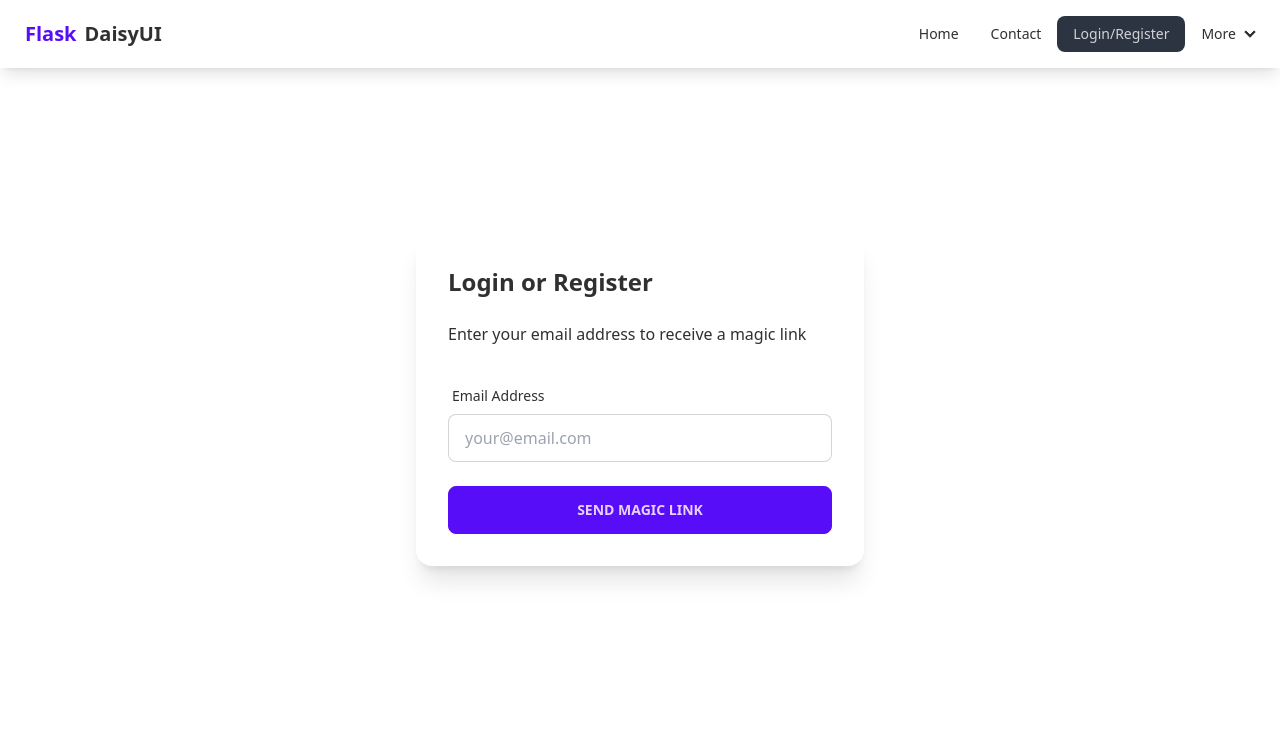
After one commit to rroslan/flask_tailwind_daisyui, a Flask app: page /auth/ in a window 1280 px wide. The commit adds this page. Shown: the top 745 px of the page. Run offline with Flask 3, Linux system fonts and the light colour scheme; style sheets or scripts are compiled from the project's sources.

Commit message:
Complete magic link authentication system
- Added token-based authentication flow
- Fixed password hash column size (migration)
- Improved debug logging with colored output
- Added session management
- Updated navbar with login/logout state
- Created auth templates
- Added auto-user creation in dev mode

```diff
--- a/app/auth/routes.py
+++ b/app/auth/routes.py
@@ -1,57 +1,135 @@
 from datetime import datetime, timedelta
-from flask import Blueprint, request, jsonify, url_for, redirect, flash
+from flask import Blueprint, request, jsonify, url_for, redirect, flash, current_app, render_template, session
 from flask_login import login_user, logout_user, current_user
-from werkzeug.security import check_password_hash
+# Removed werkzeug import as check_password_hash is not used here
 from app import db
 from app.models import User, AuthToken
 from app.email import send_email
+# Consider adding an email validation utility if you have one
+# from app.utils import is_valid_email
 
 bp = Blueprint('auth', __name__, url_prefix='/auth')
 
-@bp.route('/request-link', methods=['POST'])
-def request_link():
-    """Handle magic link requests by email"""
-    email = request.form.get('email')
-    user = User.query.filter_by(email=email).first()
+# Updated auth route with better debug messages
+@bp.route('/', methods=['GET', 'POST'])
+def auth():
+    """Handle both GET and POST requests for authentication"""
+    if current_user.is_authenticated:
+        return redirect(url_for('main.index'))
 
-    if user:
-        token = user.generate_auth_token()
-        login_url = url_for('auth.verify_token', token=token, _external=True)
+    if request.method == 'POST':
+        email = request.form.get('email').strip().lower()
+        debug_header = "\033[1;36m\n=== [AUTH REQUEST] ===\033[0m"  # Bold cyan
+        debug_header += f"\n[{(datetime.now()).strftime('%Y-%m-%d %H:%M:%S')}]"
+        debug_header += f"\nEmail: \033[1;33m{email}\033[0m"  # Bold yellow
+        print(debug_header)
+        print(debug_header)
+        current_app.logger.info(f"AUTH: Received request for email: {email}")
+        if not email or '@' not in email:
+            current_app.logger.warning("AUTH: Invalid email format")
+            flash('Please enter a valid email address', 'error')
+            return redirect(url_for('auth.auth'))
 
-        # In production, this would send a real email
-        print(f"Magic login link for {user.email}: {login_url}")
+        user = User.query.filter_by(email=email).first()
 
-        return jsonify({
-            'message': 'If an account exists with this email, a login link has been sent'
-        }), 200
+        if not user:
+            if current_app.config.get('ENV') == 'development':
+                # Auto-create user in development for testing
+                current_app.logger.info(f"AUTH: Auto-creating user {email}")
+                user = User(email=email, username=email.split('@')[0])
+                user.set_password('testpass')
+                db.session.add(user)
+                db.session.commit()
+            else:
+                flash('This email is not registered. Please sign up first.', 'warning')
+                current_app.logger.info(f"AUTH: Unknown email {email}")
+                return redirect(url_for('auth.auth'))
 
-    return jsonify({
-        'message': 'If an account exists with this email, a login link has been sent'
-    }), 200
+        try:
+            current_app.logger.info(f"AUTH: Generating token for user {user.email}")
+            token = user.generate_auth_token()
+            login_url = url_for('auth.verify_token', token=token, _external=True)
+            debug_msg = "\033[1;32m=== [TOKEN GENERATED] ===\033[0m"  # Bold green
+            debug_msg += f"\nEmail: {user.email}"
+            debug_msg += f"\nToken: \033[1;33m{token[:12]}...\033[0m"  # Bold yellow
+            debug_msg += f"\nLogin URL: {login_url}"
+            debug_msg += "\n\033[1;36m=======================\033[0m\n"
+            print(debug_msg)
+            current_app.logger.info(f"AUTH: Token generated - {token[:8]}...")
+
+            if current_app.config.get('ENV') == 'development':
+                # Show debug info in development
+                print('\n' + '='*60)
+                print(f'DEBUG: Magic login link for {user.email}')
+                print(f'DEBUG: {login_url}')
+                print('='*60 + '\n')
+                flash(f'Development mode: Login link is {login_url}', 'info')
+
+            flash('If this email exists in our system, you will receive a login link', 'success')
+        except Exception as e:
+            current_app.logger.error(f"AUTH ERROR: Token generation failed - {str(e)}")
+            flash('An error occurred. Please try again.', 'error')
+
+        return redirect(url_for('auth.auth'))
+
+    return render_template('auth.html')
 
 @bp.route('/verify/<token>')
 def verify_token(token):
     """Verify magic link token and log user in"""
     if current_user.is_authenticated:
+        flash('You are already logged in.', 'info')
         return redirect(url_for('main.index'))
 
+    if current_app.config.get('ENV') == 'development':
+        debug_header = "\033[1;35m\n=== [TOKEN VERIFICATION] ===\033[0m"  # Bold purple
+        debug_header += f"\nToken: \033[1;33m{token[:12]}...\033[0m"
+        debug_header += "\n\033[1;35m===========================\033[0m\n"
+        print(debug_header)
+
+    current_app.logger.info(f"\n[{(datetime.now()).strftime('%Y-%m-%d %H:%M:%S')}] VERIFY: Checking token {token[:8]}...")
+
+    # Find unused token
     token_obj = AuthToken.query.filter_by(token=token, used=False).first()
+
     if not token_obj or not token_obj.is_valid():
-        flash('Invalid or expired token', 'error')
+        current_app.logger.warning(f"VERIFY: Invalid token - exists:{bool(token_obj)}, valid:{token_obj.is_valid() if token_obj else False}")
+        flash('Invalid or expired login link.', 'error')
+        return redirect(url_for('auth.auth'))
+
+    try:
+        # Mark token as used
+        token_obj.used = True
+        db.session.commit()
+
+        # Properly log the user in and commit session
+        current_app.logger.info(f"VERIFY: Logging in user {token_obj.user.email}")
+        login_user(token_obj.user, remember=True)
+        db.session.commit()  # Ensure session is persisted
+
+        if current_app.config.get('ENV') == 'development':
+            current_app.logger.debug(f"VERIFY DEBUG: Session after login - {session}")
+            print('\n' + '='*60)
+            print('DEBUG: Session data after login:', session)
+            print('='*60 + '\n')
+            print('\n' + '='*60)
+            print(f'DEBUG: Logged in user {token_obj.user.email}')
+            print('='*60 + '\n')
+
+        flash('Successfully logged in!', 'success')
         return redirect(url_for('main.index'))
 
-    # Mark token as used
-    token_obj.used = True
-    token_obj.expires_at = datetime.utcnow()
-    db.session.commit()
+    except Exception as e:
+        db.session.rollback()
+        current_app.logger.error(f"Token verification failed: {str(e)}")
+        flash('Login failed. Please try again.', 'error')
+        return redirect(url_for('auth.auth'))
 
-    login_user(token_obj.user)
-    flash('Successfully logged in!', 'success')
-    return redirect(url_for('main.index'))
-
+# Consider changing to POST for better CSRF protection
+# @bp.route('/logout', methods=['POST'])
 @bp.route('/logout')
 def logout():
     """Log out current user"""
     logout_user()
-    flash('You have been logged out', 'info')
+    flash('You have been logged out.', 'info')
     return redirect(url_for('main.index'))
--- /dev/null
+++ b/app/templates/auth.html
@@ -0,0 +1,31 @@
+{% extends "base.html" %}
+
+{% block content %}
+<div class="flex flex-col items-center justify-center min-h-[calc(100vh-200px)]">
+    <div class="card w-full max-w-md bg-base-100 shadow-xl">
+        <div class="card-body">
+            <h2 class="card-title text-2xl mb-4">Login or Register</h2>
+            <p class="mb-6">Enter your email address to receive a magic link</p>
+
+            <form method="POST" action="{{ url_for('auth.auth') }}">
+                <div class="form-control w-full">
+                    <label class="label">
+                        <span class="label-text">Email Address</span>
+                    </label>
+                    <input
+                        type="email"
+                        name="email"
+                        placeholder="your@email.com"
+                        class="input input-bordered w-full focus:border-primary focus:ring-1 focus:ring-primary"
+                        required
+                    />
+                </div>
+
+                <button type="submit" class="btn btn-primary mt-6 w-full">
+                    Send Magic Link
+                </button>
+            </form>
+        </div>
+    </div>
+</div>
+{% endblock %}
--- a/app/templates/base.html
+++ b/app/templates/base.html
@@ -28,6 +28,26 @@
                         Contact
                     </a>
                 </li>
+                {% if current_user.is_authenticated %}
+                <li>
+                    <details class="dropdown dropdown-end">
+                        <summary class="hover:bg-primary/10 rounded-btn">
+                            <span class="font-medium">{{ current_user.email }}</span>
+                        </summary>
+                        <ul class="p-2 shadow menu dropdown-content z-[1] bg-base-100 rounded-box w-52">
+                            <li><a href="/profile" class="hover:bg-primary/10 active:bg-primary/20">My Profile</a></li>
+                            <li><a href="{{ url_for('auth.logout') }}" class="text-error hover:bg-error/10 active:bg-error/20">Logout</a></li>
+                        </ul>
+                    </details>
+                </li>
+                {% else %}
+                <li>
+                    <a href="{{ url_for('auth.auth') }}"
+                       class="{{ 'active' if request.path == url_for('auth.auth') else '' }} hover:bg-primary/10 rounded-btn">
+                        Login/Register
+                    </a>
+                </li>
+                {% endif %}
                 <li>
                     <details class="dropdown dropdown-end">
                         <summary class="hover:bg-primary/10 rounded-btn">More</summary>
@@ -49,6 +69,12 @@
                 <ul tabindex="0" class="menu menu-sm dropdown-content mt-3 z-[1] p-2 shadow bg-base-100 rounded-box w-52">
                     <li><a href="{{ url_for('main.index') }}">Home</a></li>
                     <li><a href="{{ url_for('main.contact') }}">Contact</a></li>
+                    {% if current_user.is_authenticated %}
+                    <li><a href="/profile">Profile</a></li>
+                    <li><a href="{{ url_for('auth.logout') }}" class="text-error">Logout</a></li>
+                    {% else %}
+                    <li><a href="{{ url_for('auth.auth') }}">Login/Register</a></li>
+                    {% endif %}
                     <li><a>About</a></li>
                 </ul>
             </div>
```
Also changed, not shown: app/__init__.py (+33 -1 lines), app/models.py (+21 -1 lines), migrations/versions/470c67b5fe12_increase_password_hash_column_size.py (added, +38 -0 lines), .github/workflows/deploy.yml (added).
